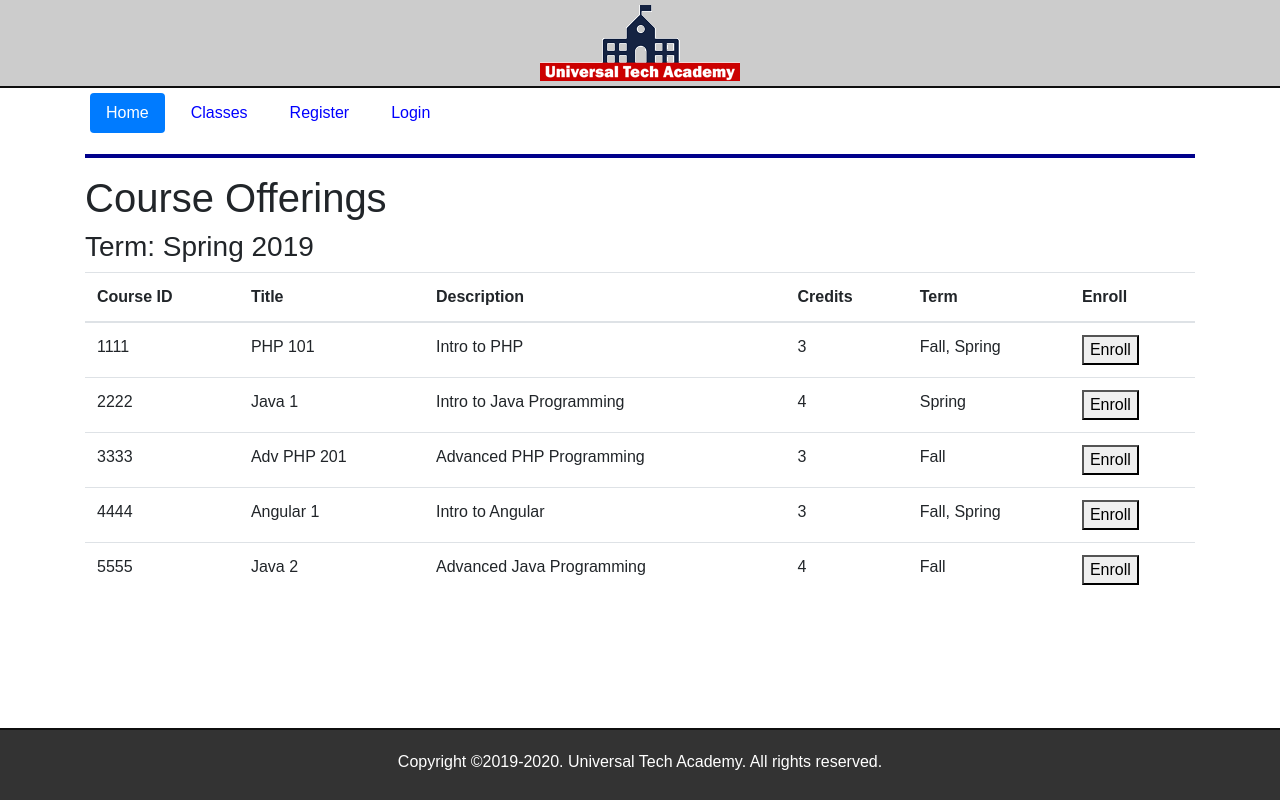
After one commit to cyenite/Enrollment, a Flask app: page /courses in a window 1280 px wide. The commit adds this page. Run offline with Flask 2, Linux system fonts and the light colour scheme; some libraries are stand-ins or nearby versions.

Commit message:
Connected Data source(JSON)

```diff
--- /dev/null
+++ b/Application/Templates/courses.html
@@ -0,0 +1,42 @@
+    {% extends "layout.html" %}
+
+    {% block content %}
+    <h1>Course Offerings</h1>
+
+    <!--  Display the Term and Year here --->
+    <h3>Term: Spring 2019</h3>
+
+    <div>
+        <table class="table table-hover">
+            <thead>
+            <tr>
+                <th scope="col">Course ID</th>
+                <th scope="col">Title</th>
+                <th scope="col">Description</th>
+                <th scope="col">Credits</th>
+                <th scope="col">Term</th>
+                <th scope="col">Enroll</th>
+            </tr>
+            </thead>
+            <tbody>
+
+            <!-- Construct the rest of courses here -->
+
+            {% for data in courseData %}
+            <tr>
+                <td scope='row'>{{ data["courseID"] }}</td>
+                <td>{{ data["title"] }}</td>
+                <td>{{ data["description"] }}</td>
+                <td>{{ data["credits"] }}</td>
+                <td>{{ data["term"] }}</td>
+                <td>
+                    <button>Enroll</button>
+                </td>
+            </tr>
+            {% endfor %}
+
+            </tbody>
+        </table>
+    </div>
+
+{% endblock %}
--- /dev/null
+++ b/Application/Templates/includes/nav.html
@@ -0,0 +1,11 @@
+    <header>
+        <nav>
+            <ul class="nav nav-pills">
+                <li class="nav-item"><a href="{{ url_for('index') }}" class="nav-link active">Home</a></li>
+                <li class="nav-item"><a href="{{ url_for('courses') }}" class="nav-link">Classes</a></li>
+                <li class="nav-item"><a href="{{ url_for('register') }}" class="nav-link">Register</a></li>
+                <li class="nav-item"><a href="{{ url_for('login') }}" class="nav-link">Login</a></li>
+            </ul>
+        </nav>
+        <hr style="clear:both">
+    </header>
--- /dev/null
+++ b/Application/Templates/layout.html
@@ -0,0 +1,25 @@
+<!DOCTYPE html>
+<html>
+<head>
+    <title>UTA - Home Page</title>
+    <link rel="stylesheet" href="https://maxcdn.bootstrapcdn.com/bootstrap/4.0.0/css/bootstrap.min.css"
+          integrity="sha384-Gn5384xqQ1aoWXA+058RXPxPg6fy4IWvTNh0E263XmFcJlSAwiGgFAW/dAiS6JXm" crossorigin="anonymous">
+    <link rel="stylesheet" href="static/css/main.css"/>
+</head>
+<body>
+<div class="container-fluid text-center top-container">
+    <img src="static/images/uta-logo-200.png">
+</div>
+<div class="container">
+    {% include "includes/nav.html" %}
+
+    {% block content %}
+
+
+
+    {% endblock %}
+
+</div>
+{% include "includes/footer.html" %}
+</body>
+</html>
--- a/routes.py
+++ b/routes.py
@@ -4,4 +4,18 @@ from flask import render_template
 @app.route("/")
 @app.route("/index")
 def index():
-    return render_template("index.html")
+    return render_template("index.html",login=True)
+
+@app.route("/login")
+def login():
+    return render_template("login.html",login=True)
+
+@app.route("/courses")
+def courses():
+    courseData = [{"courseID":"1111","title":"PHP 101","description":"Intro to PHP","credits":3,"term":"Fall, Spring"}, {"courseID":"2222","title":"Java 1","description":"Intro to Java Programming","credits":4,"term":"Spring"}, {"courseID":"3333","title":"Adv PHP 201","description":"Advanced PHP Programming","credits":3,"term":"Fall"}, {"courseID":"4444","title":"Angular 1","description":"Intro to Angular","credits":3,"term":"Fall, Spring"}, {"courseID":"5555","title":"Java 2","description":"Advanced Java Programming","credits":4,"term":"Fall"}]
+
+    return render_template("courses.html",login=True, courseData = courseData)
+
+@app.route("/register")
+def register():
+    return render_template("register.html",login=True)
```
Also changed, not shown: Application/Templates/index.html (+7 -18 lines), Application/Templates/login.html (added, +20 -0 lines), Application/Templates/register.html (added, +21 -0 lines).
